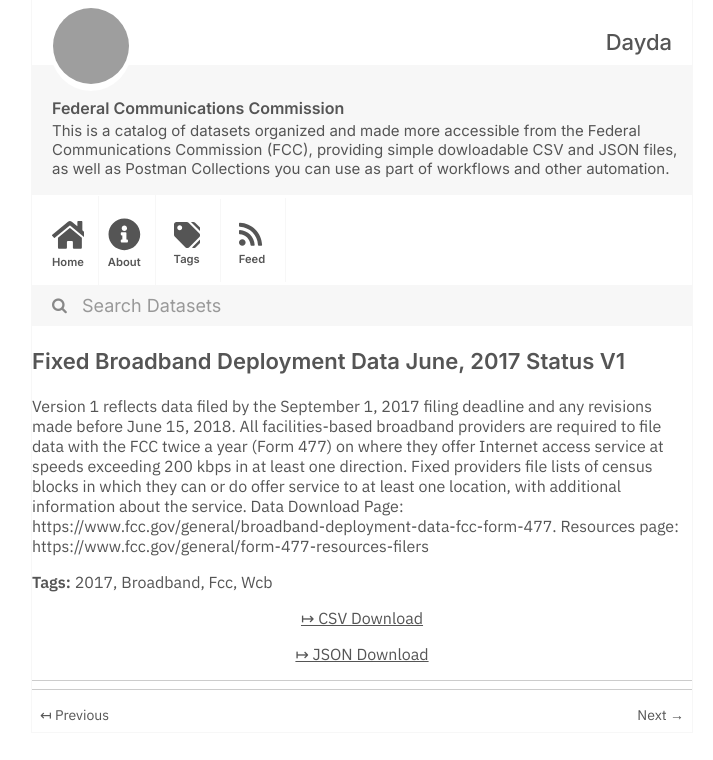
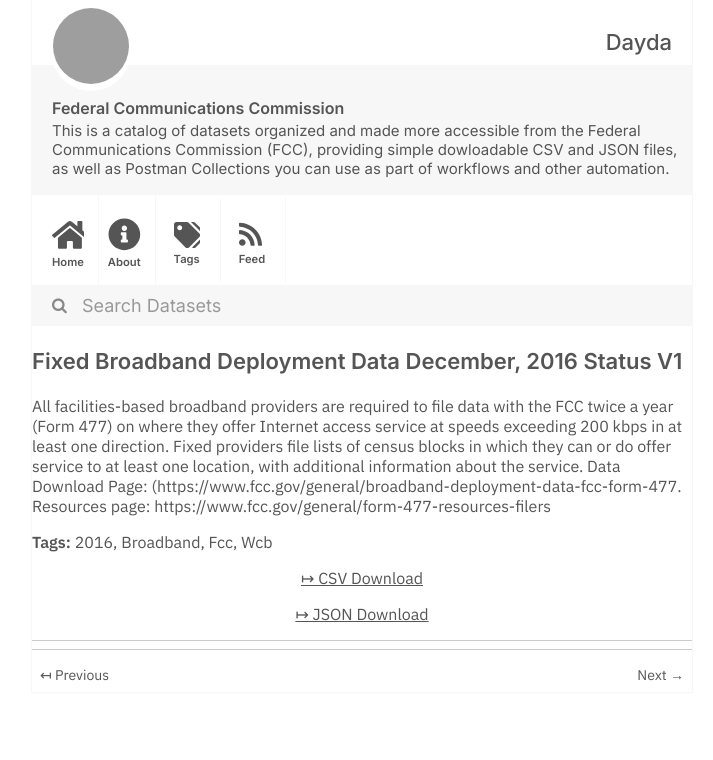
Before and after one commit to dayda-entities/federal-communications-commission, a Jekyll site: the page built from _posts/2020-11-12-fixed-broadband-deployment-dat.md, in a window 1280 px wide, cut to the strip 0-760 px from the top of the page. Shown: the whole strip, without its empty margins (278-991 px from the left). Built offline with Jekyll 4.4.1, drawn with Linux system fonts in a browser that asks for light colours; grey boxes are pictures that could not be loaded.

Commit message:
Publish Data

```diff
--- a/_posts/2020-11-12-fixed-broadband-deployment-dat.md
+++ b/_posts/2020-11-12-fixed-broadband-deployment-dat.md
@@ -1,18 +1,18 @@
 ---
-title: 'Fixed Broadband Deployment Data June, 2017 Status V1'
-created: '2020-11-12T13:20:17.408151'
-modified: '2021-04-21T20:04:47.302560'
+title: 'Fixed Broadband Deployment Data December, 2016 Status V1'
+created: '2020-11-12T13:20:18.782923'
+modified: '2021-04-21T20:05:00.859266'
 state: active
 type: dataset
 tags:
-  - '2017'
+  - '2016'
   - Broadband
   - Fcc
   - Wcb
 groups: []
-csv_url: 'https://opendata.fcc.gov/api/views/9r8r-g7ut/rows.csv?accessType=DOWNLOAD'
-json_url: 'https://opendata.fcc.gov/api/views/9r8r-g7ut/rows.json?accessType=DOWNLOAD'
+csv_url: 'https://opendata.fcc.gov/api/views/b5f4-szwq/rows.csv?accessType=DOWNLOAD'
+json_url: 'https://opendata.fcc.gov/api/views/b5f4-szwq/rows.json?accessType=DOWNLOAD'
 layout: post
 
 ---
-Version 1 reflects data filed by the September 1, 2017 filing deadline and any revisions made before June 15, 2018. All facilities-based broadband providers are required to file data with the FCC twice a year (Form 477) on where they offer Internet access service at speeds exceeding 200 kbps in at least one direction. Fixed providers file lists of census blocks in which they can or do offer service to at least one location, with additional information about the service. Data Download Page: https://www.fcc.gov/general/broadband-deployment-data-fcc-form-477. Resources page: https://www.fcc.gov/general/form-477-resources-filers
+All facilities-based broadband providers are required to file data with the FCC twice a year (Form 477) on where they offer Internet access service at speeds exceeding 200 kbps in at least one direction. Fixed providers file lists of census blocks in which they can or do offer service to at least one location, with additional information about the service. Data Download Page: (https://www.fcc.gov/general/broadband-deployment-data-fcc-form-477. Resources page: https://www.fcc.gov/general/form-477-resources-filers
```
